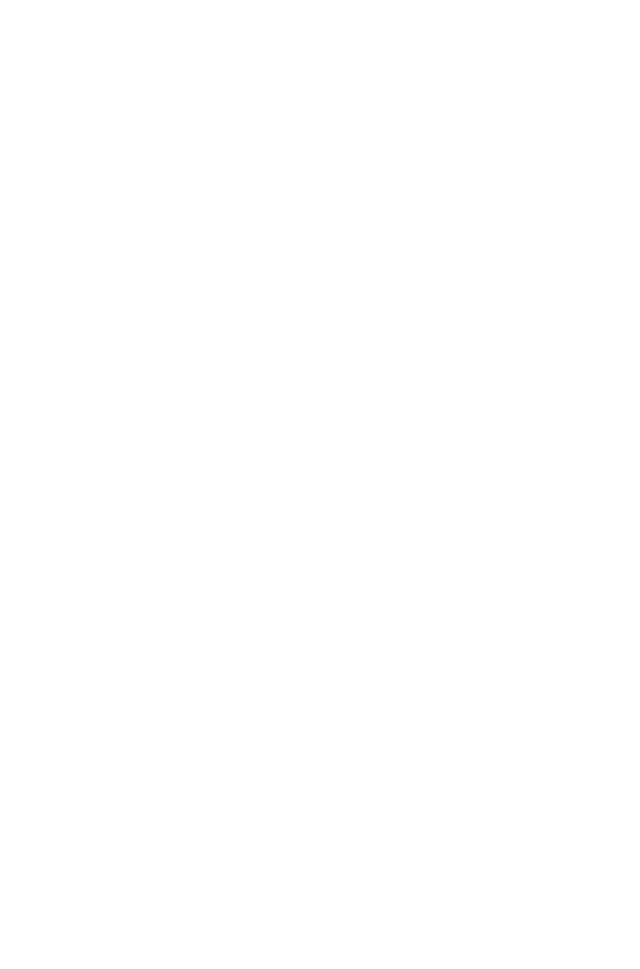
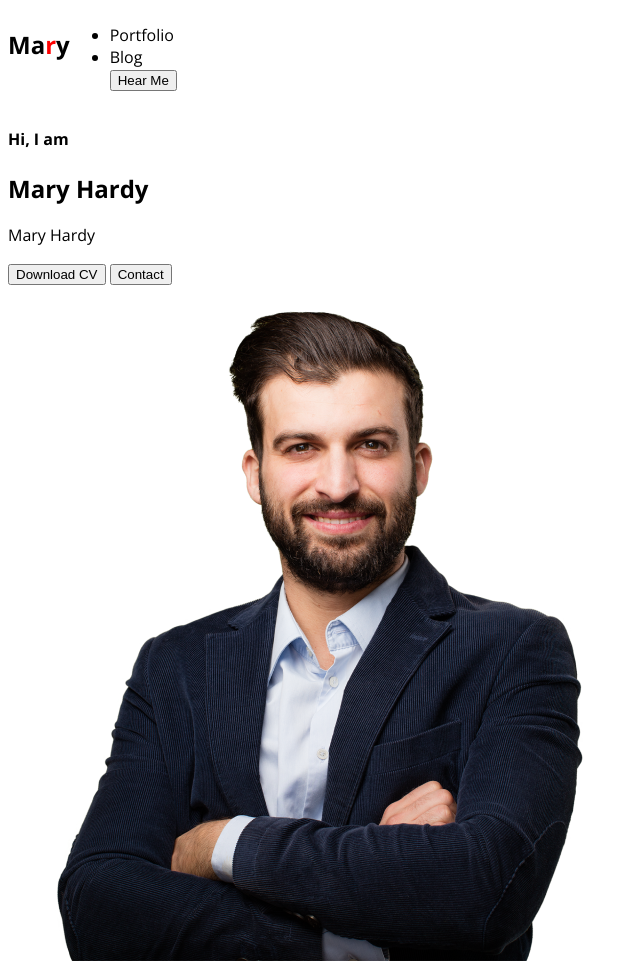
Before and after one commit to IqbalM42/portfolio-website, a plain HTML site: page index.html in a window 1280 px wide. Shown: the whole page, without its empty margins (0-640 px from the left). Before the commit the page ends 800 px from the top, so only its background shows below. Drawn offline with nearby package versions, Linux system fonts and the light colour scheme.

Commit message:
add html header section

```diff
--- a/index.html
+++ b/index.html
@@ -15,6 +15,39 @@
      <link rel="stylesheet" href="styles/style.css">
 </head>
 <body>
+    <header>
+        <nav>
+            <div class="logo">
+                <h1>Ma<span>r</span>y</h1>
+            </div>
+            <div class="nav_meno">
+                <ul>
+                    <li>Portfolio</li>
+                    <li>Blog</li>
+                    <button class="btn_primary">Hear Me</button>
+                </ul>
+            </div>
+        </nav>
+        <div class="header_banner">
+            <div class="header_containt">
+                <h4>Hi, I  am</h4>
+                <h2>Mary Hardy</h2>
+                <p>Mary Hardy</p>
+                <button class="btn_primary">Download CV</button>
+                <button class="btn_primary">Contact</button>
+            </div>
+            <div class="header_img">
+                <img src="images/hardy.png" alt="">
+            </div>
+
+        </div>
+    </header>
+    <main>
+
+    </main>
+    <footer>
+
+    </footer>
 
 </body>
 </html>
--- a/styles/style.css
+++ b/styles/style.css
@@ -3,3 +3,11 @@
 body{
     font-family: "Open Sans", serif;
 }
+
+
+nav{
+    display: flex;
+}
+nav span{
+    color: red;
+}
```
